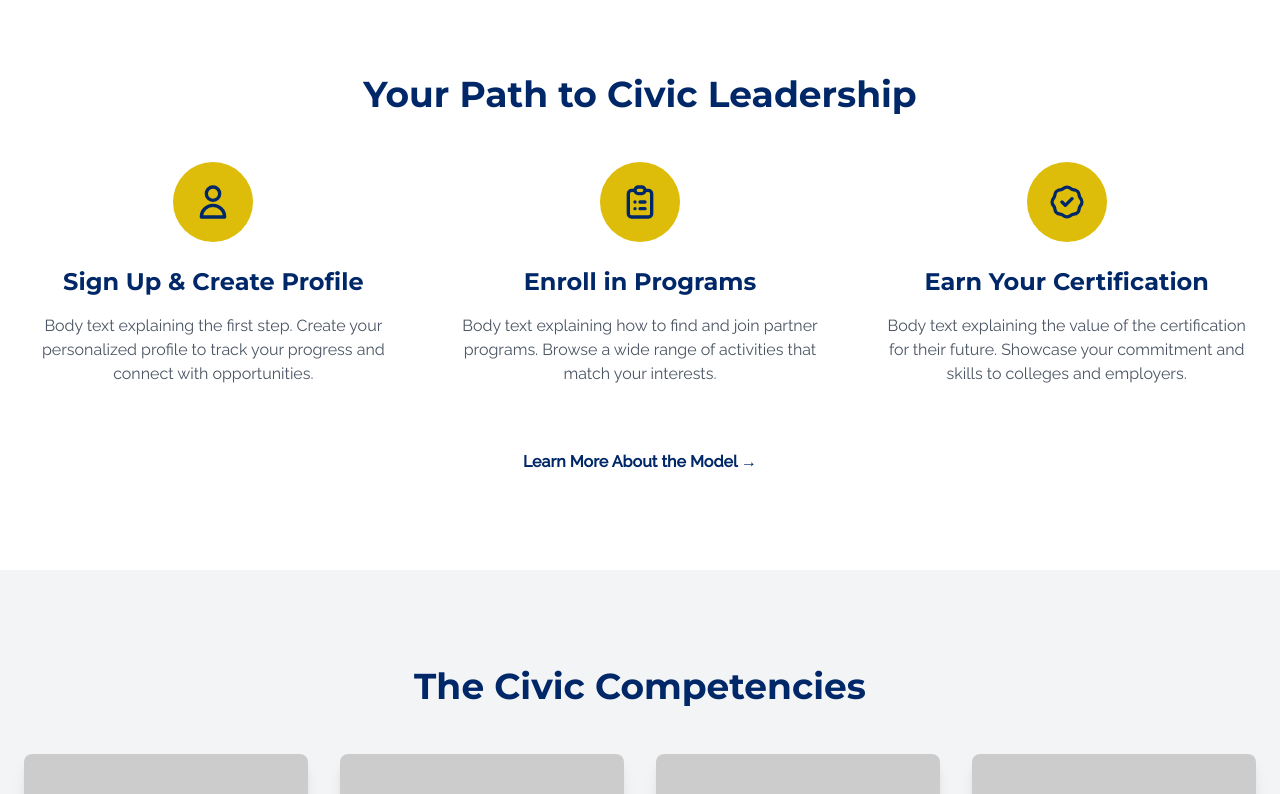
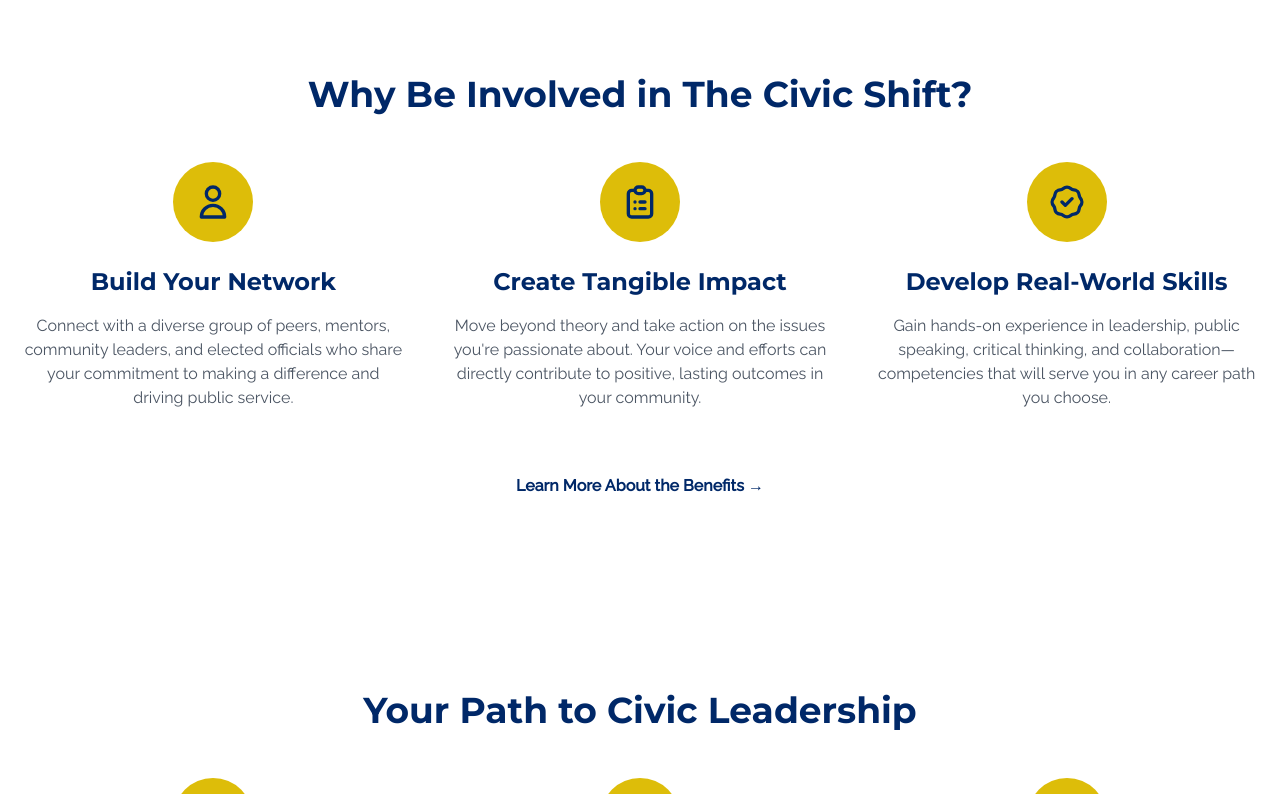
Before and after one commit to stephenflaaen/stephenflaaen.github.io, a plain HTML site: page home.html in a window 1280 px wide. Shown: the part 574-1368 px from the top of the page. Drawn offline with nearby package versions, Linux system fonts and the light colour scheme; placeholder pictures from the web are drawn by us.

Commit message:
between pic and "Your Path to Civic Leadership" -- Blurb on why students should want to be involved in CE

```diff
--- a/home.html
+++ b/home.html
@@ -72,6 +72,42 @@
                 <div class="mt-8 space-y-4 sm:space-y-0 sm:space-x-4">
                     <a href="#" class="inline-block bg-brand-copper text-white font-bold py-3 px-8 rounded-lg text-lg hover:bg-opacity-90 transition transform hover:scale-105">Explore Programs</a>
                     <a href="#" class="inline-block bg-brand-yellow text-brand-blue font-bold py-3 px-8 rounded-lg text-lg hover:bg-opacity-90 transition transform hover:scale-105">Start Your Journey</a>
+                </div>
+            </div>
+        </section>
+
+        <!-- What's In It For Me Section -->
+        <section class="py-16 sm:py-24 bg-white dark:bg-gray-800">
+            <div class="container mx-auto px-6 text-center">
+                <h2 class="text-3xl md:text-4xl font-bold text-brand-blue mb-12 dark:text-white">Why Be Involved in The Civic Shift?</h2>
+                <div class="grid md:grid-cols-3 gap-12">
+                    <!-- Step 1 -->
+                    <div class="flex flex-col items-center">
+                        <div class="bg-brand-yellow rounded-full p-5 mb-6 inline-block">
+                            <svg class="w-10 h-10 text-brand-blue" fill="none" stroke="currentColor" viewBox="0 0 24 24" xmlns="http://www.w3.org/2000/svg"><path stroke-linecap="round" stroke-linejoin="round" stroke-width="2" d="M16 7a4 4 0 11-8 0 4 4 0 018 0zM12 14a7 7 0 00-7 7h14a7 7 0 00-7-7z"></path></svg>
+                        </div>
+                        <h3 class="text-2xl font-bold text-brand-blue mb-4 dark:text-white">Build Your Network</h3>
+                        <p class="text-gray-600 max-w-sm dark:text-gray-400">Connect with a diverse group of peers, mentors, community leaders, and elected officials who share your commitment to making a difference and driving public service.</p>
+                    </div>
+                    <!-- Step 2 -->
+                    <div class="flex flex-col items-center">
+                        <div class="bg-brand-yellow rounded-full p-5 mb-6 inline-block">
+                            <svg class="w-10 h-10 text-brand-blue" fill="none" stroke="currentColor" viewBox="0 0 24 24" xmlns="http://www.w3.org/2000/svg"><path stroke-linecap="round" stroke-linejoin="round" stroke-width="2" d="M9 5H7a2 2 0 00-2 2v12a2 2 0 002 2h10a2 2 0 002-2V7a2 2 0 00-2-2h-2M9 5a2 2 0 002 2h2a2 2 0 002-2M9 5a2 2 0 012-2h2a2 2 0 012 2m-3 7h3m-3 4h3m-6-4h.01M9 16h.01"></path></svg>
+                        </div>
+                        <h3 class="text-2xl font-bold text-brand-blue mb-4 dark:text-white">Create Tangible Impact</h3>
+                        <p class="text-gray-600 max-w-sm dark:text-gray-400">Move beyond theory and take action on the issues you're passionate about. Your voice and efforts can directly contribute to positive, lasting outcomes in your community.</p>
+                    </div>
+                    <!-- Step 3 -->
+                    <div class="flex flex-col items-center">
+                        <div class="bg-brand-yellow rounded-full p-5 mb-6 inline-block">
+                            <svg class="w-10 h-10 text-brand-blue" fill="none" stroke="currentColor" viewBox="0 0 24 24" xmlns="http://www.w3.org/2000/svg"><path stroke-linecap="round" stroke-linejoin="round" stroke-width="2" d="M9 12l2 2 4-4M7.835 4.697a3.42 3.42 0 001.946-.806 3.42 3.42 0 014.438 0 3.42 3.42 0 001.946.806 3.42 3.42 0 013.138 3.138 3.42 3.42 0 00.806 1.946 3.42 3.42 0 010 4.438 3.42 3.42 0 00-.806 1.946 3.42 3.42 0 01-3.138 3.138 3.42 3.42 0 00-1.946.806 3.42 3.42 0 01-4.438 0 3.42 3.42 0 00-1.946-.806 3.42 3.42 0 01-3.138-3.138 3.42 3.42 0 00-.806-1.946 3.42 3.42 0 010-4.438 3.42 3.42 0 00.806-1.946 3.42 3.42 0 013.138-3.138z"></path></svg>
+                        </div>
+                        <h3 class="text-2xl font-bold text-brand-blue mb-4 dark:text-white">Develop Real-World Skills</h3>
+                        <p class="text-gray-600 max-w-sm dark:text-gray-400">Gain hands-on experience in leadership, public speaking, critical thinking, and collaboration—competencies that will serve you in any career path you choose.</p>
+                    </div>
+                </div>
+                <div class="mt-16">
+                    <a href="#" class="text-brand-blue font-bold hover:underline dark:text-blue-400 dark:hover:text-blue-300">Learn More About the Benefits →</a>
                 </div>
             </div>
         </section>
```
